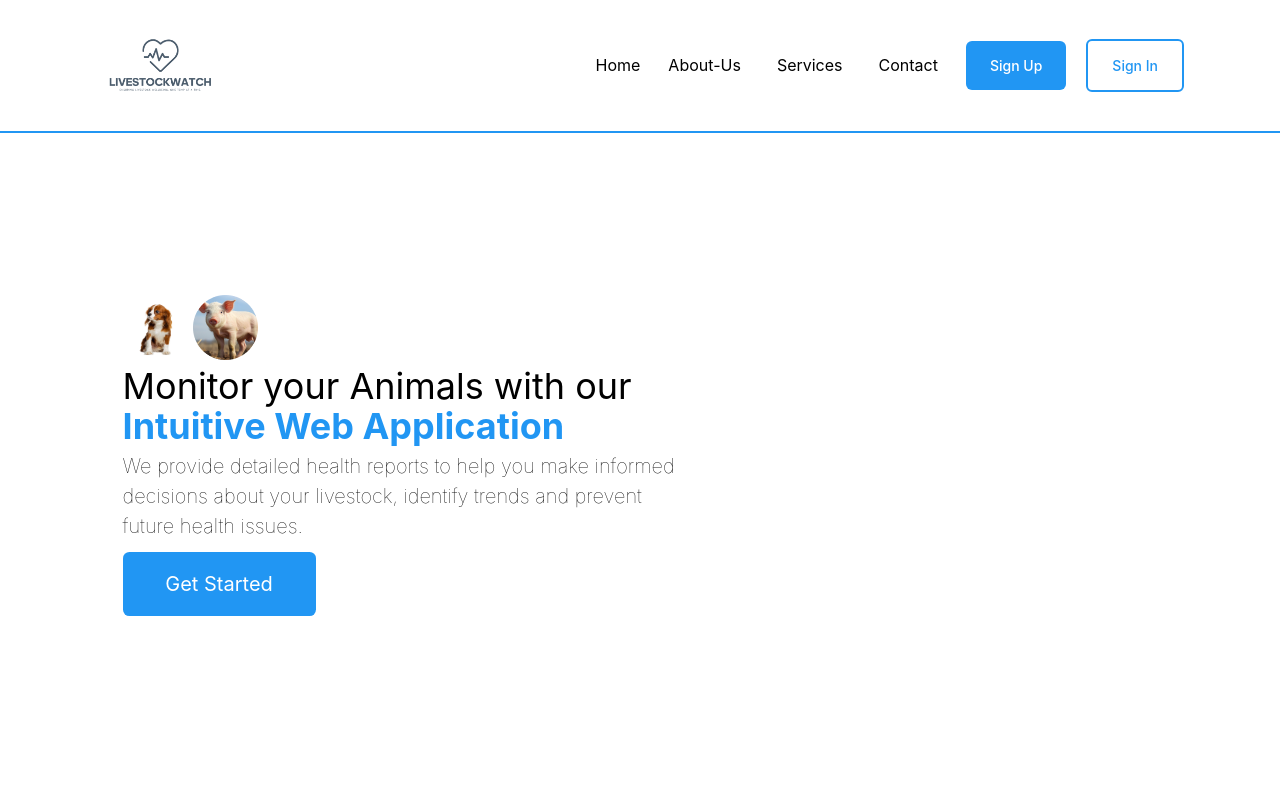
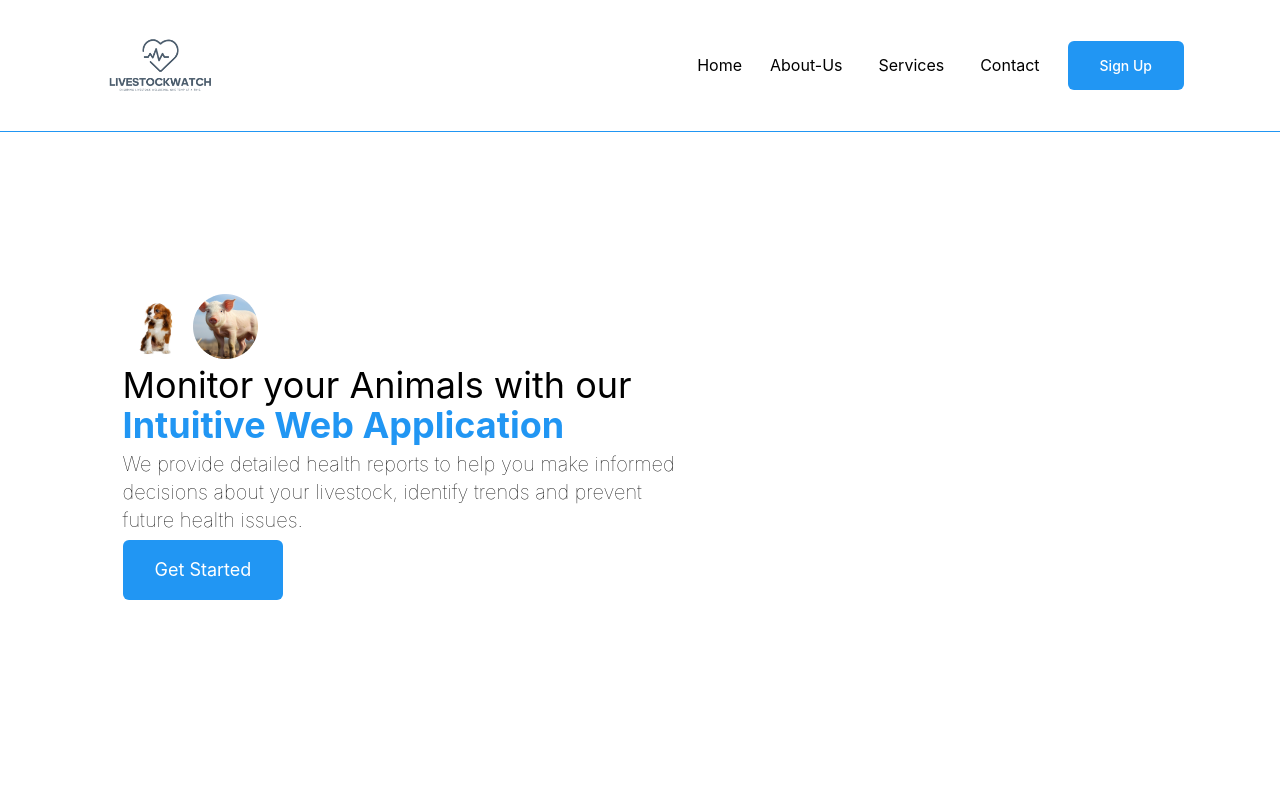
Before and after one commit to Isreality/livestock-mgt, a React (Create React App) app: page / in a window 1280 px wide. Shown: the top 800 px of the page. Built offline with nearby package versions, Linux system fonts and the light colour scheme.

Commit message:
landing page

```diff
--- a/src/pages/Landing.css
+++ b/src/pages/Landing.css
@@ -111,7 +111,7 @@
     font-weight: lighter;
 }
 
-.firstpage-left button {
+/* .firstpage-left button {
     margin-top: 1%;
     height: 64px;
     width: 193px;
@@ -121,7 +121,7 @@
     border: transparent;
     border-radius: 0.4rem;
     cursor: pointer;
-}
+} */
 
 .firstpage-right {
     width: 35%;
--- a/src/pages/Landing.js
+++ b/src/pages/Landing.js
@@ -62,34 +62,21 @@ window.addEventListener('scroll', toggleVisible);
 
   return (
     <div className='landing-page'>
-      {/* Navbar */}
-      <div className=' w-full flex flex-wrap justify-between px-24 py-4 md:py-6 m-0 z-50 items-center border-primary border-b-2'>
+      {/* Mobile menu */}
+      <div className='lg:hidden w-full flex flex-row justify-between px-4 md:px-24 py-4 md:py-6 m-0 z-50 items-center border-primary border-b'>
         <div className="flex justify-items-start items-center">
-          <img className="w-[100px] md:w-[130px] object-cover" src={logo} alt="logo"/>
+          <img className="w-[100px] md:w-[100px] object-cover" src={logo} alt="logo"/>
         </div>
-        {/* Mobile menu */}
-        <div className="md:hidden">
-        <button className="" onClick={()=>toggleNav1(true)}>{showNav1 ? <MdClose className="left-40"/> : <RxHamburgerMenu className="text-primary font-bold absolute top-6 size-5 mr-4 right-4"/>}</button>
+
+        <Link to="/signup">
+          <button className='bg-primary text-sm text-white border-primary font-medium px-4 md:px-8 py-2 md:py-4 rounded-md'>Sign Up</button>
+        </Link>
+
+        {/* <button className="" onClick={()=>toggleNav1(true)}>{showNav1 ? <MdClose className="absolute top-5 z-50 mr-4 right-4"/> : <RxHamburgerMenu className="text-primary font-bold "/>}</button>
           {showNav1 &&(
                 <div>
                     <div className="fixed h-full w-screen right-0 -translate-x-0 transition-all">
                         <div className="flex bg-white flex-col absolute right-0 top-0 h-screen p-8 gap-2 z-[100] w-40">
-                          {/* <div className='text-md p-2'>
-                            Home
-                          </div>
-
-                          <HashLink smooth to="#thirdpage" className='text-md p-2'>
-                            About-Us
-                          </HashLink>
-
-                          <HashLink smooth to="#thirdpage" className='text-md p-2'>
-                            Services
-                          </HashLink>
-
-                          <HashLink smooth to="#thirdpage" className='text-md p-2'>
-                            Contact
-                          </HashLink> */}
-
                           <Link to="/signup">
                             <button className='bg-primary text-sm text-white border-primary font-medium px-4 py-2 rounded-md'>Sign Up</button>
                           </Link>
@@ -100,11 +87,17 @@ window.addEventListener('scroll', toggleVisible);
                         </div>
                     </div>
                 </div>
-          )}
+          )}  */}
+
       </div>
 
         {/* Desktop menu */}
-        <div className='nav-right hidden md:flex lg:flex'>
+        <div className='hidden w-full lg:flex flex-wrap justify-between px-24 py-4 md:py-6 m-0 z-50 items-center border-primary border-b'>
+          <div className="flex justify-items-start items-center">
+            <img className="w-[100px] md:w-[130px] object-cover" src={logo} alt="logo"/>
+          </div>
+
+          <div className='nav-right hidden md:hidden lg:flex'>
             <ul className="flex flex-row gap-5">
               <li className="navhover text-md">Home</li>
               <li className="navhover">
@@ -123,22 +116,24 @@ window.addEventListener('scroll', toggleVisible);
                 </HashLink>
               </li>
               <li className=''>
-              <Link to="/signup" className='bg-primary text-sm text-white border-primary font-medium px-6 py-4 rounded-md'>
+                <Link to="/signup" className='bg-primary text-sm text-white border-primary font-medium px-8 py-4 rounded-md'>
                   Sign Up
                 </Link>
               </li>
-            <li className=''>
+              {/* <li className=''>
                 <Link to="/signin" className='bg-white hover:bg-primary border-primary font-medium text-primary hover:text-white px-6 py-4 border-2 text-sm rounded-md'>
                   Sign In
                 </Link>
-            </li>
+              </li> */}
             </ul>
           </div>
         </div>
 
+
+
       <div className='firstpage px-4 md:px-6'>
 
-        <div className='firstpage-left'>
+        <div className='firstpage-left gap-2'>
           <div className="flex flex-row gap-1 justify-center md:justify-start items-center">
             <Fade direction="down" triggerOnce="true">
               <img src={landingdog} alt="dog"/>
@@ -147,8 +142,8 @@ window.addEventListener('scroll', toggleVisible);
           </div>
           <div>
             <Fade direction="left" triggerOnce="true">
-              <h1 className="text-4xl text-center md:text-left">Monitor your Animals with our <span className="text-primary">Intuitive Web Application</span></h1>
-              <h4 className="text-md md:text-md text-center md:text-left">We provide detailed health reports to help you make informed decisions about
+              <h1 className="text-3xl md:text-4xl text-center md:text-left">Monitor your Animals with our <span className="text-primary">Intuitive Web Application</span></h1>
+              <h4 className="text-sm md:text-lg lg:text-xl text-center md:text-left">We provide detailed health reports to help you make informed decisions about
                   your livestock, identify trends and prevent future health issues.
               </h4>
               </Fade>
@@ -156,7 +151,7 @@ window.addEventListener('scroll', toggleVisible);
           <div>
             <Link to="/signup">
               <Fade direction="up" triggerOnce="true">
-              <button className="bg-primary">Get Started</button>
+              <button className="bg-primary text-sm md:text-lg px-8 py-4 text-white rounded-md cursor-pointer">Get Started</button>
               </Fade>
             </Link>
           </div>
@@ -225,7 +220,7 @@ window.addEventListener('scroll', toggleVisible);
 
           <div className='thirdpage-words'>
             <Fade direction="up" triggerOnce="true">
-              <h4 className="text-md md:text-xl text-black text-justify font-normal">
+              <h4 className="text-sm md:text-xl text-black text-justify font-normal">
                 We understand the critical importance of maintaining the health and well-being of your livestock.
                 Our innovative health monitoring system uses real-time temperature tracking to ensure your animals
                 are always at their best.
@@ -294,12 +289,12 @@ window.addEventListener('scroll', toggleVisible);
       {/* How it Works */}
       <div className='fifthpage px-4 py-6 md:px-24 md:py-24 mt-24 mb-8'>
         <h1 className="text-4xl font-medium text-center mb-8">How it <span className=" text-primary font-bold">Works</span></h1>
-        <div className='fifthpage-grid grid grid-cols-1 md:grid-cols-2 gap-10'>
+        <div className='fifthpage-grid grid grid-cols-1 md:grid-cols-1 lg:grid-cols-2 gap-10'>
           <div className='grid1 gap-3'>
             <Fade triggerOnce="true">
               <img src={grid1} alt="chart" className="mb-2"/>
               <h2 className="text-2xl text-left font-bold text-primary mb-1">Attach Sensor</h2>
-              <h1 className="text-md text-left">Easily attach our temperature sensor to your animal.</h1>
+              <h1 className="text-sm md:text-md text-left">Easily attach our temperature sensor to your animal.</h1>
             </Fade>
           </div>
 
@@ -307,7 +302,7 @@ window.addEventListener('scroll', toggleVisible);
             <Fade triggerOnce="true">
               <img src={grid2} alt="chart" className="mb-2"/>
               <h2 className="text-2xl text-left font-bold text-primary mb-1">Monitor Health</h2>
-              <h1 className="text-md text-left">Track your animal’s temperature in real-time through our platform.</h1>
+              <h1 className="text-sm md:text-md text-left">Track your animal’s temperature in real-time through our platform.</h1>
             </Fade>
           </div>
 
@@ -315,7 +310,7 @@ window.addEventListener('scroll', toggleVisible);
             <Fade triggerOnce="true">
               <img src={grid3} alt="chart" className="mb-2"/>
               <h2 className="text-2xl text-left font-bold text-primary mb-1">Get Alerts</h2>
-              <h1 className="text-md text-left">Receive instant alerts if any temperature anomalies are detected.</h1>
+              <h1 className="text-sm md:text-md text-left">Receive instant alerts if any temperature anomalies are detected.</h1>
             </Fade>
           </div>
 
@@ -323,7 +318,7 @@ window.addEventListener('scroll', toggleVisible);
             <Fade triggerOnce="true">
               <img src={grid4} alt="chart" className="mb-2"/>
               <h2 className="text-2xl text-left font-bold text-primary mb-1">Schedule Visits</h2>
-              <h1 className="text-md text-left">Book appointments with your vet directly through our system.</h1>
+              <h1 className="text-sm md:text-md text-left">Book appointments with your vet directly through our system.</h1>
             </Fade>
           </div>
         </div>
```
Lines whose indentation alone changed are shown as unchanged.
